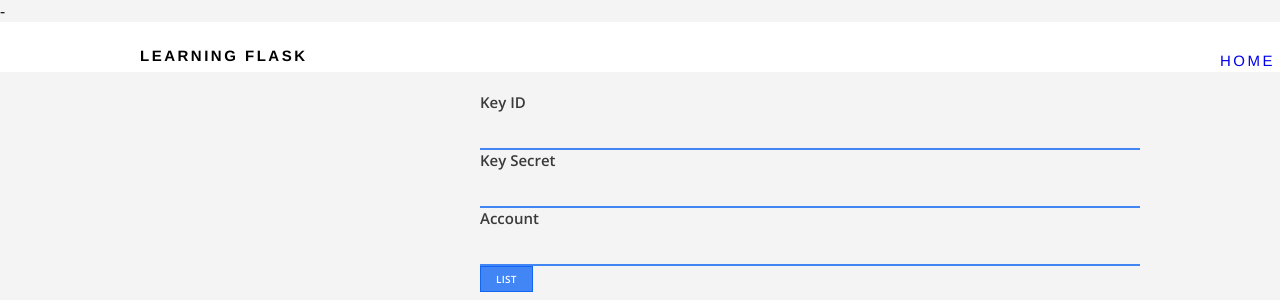
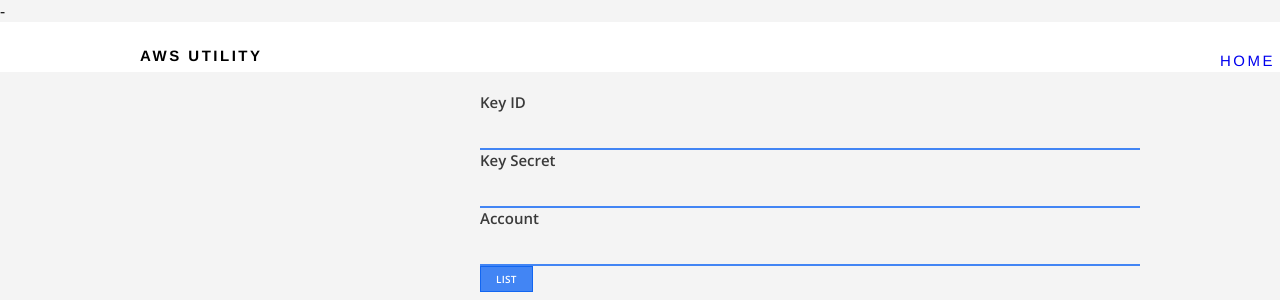
Before and after one commit to myheartsgoon/AWS-boto, a Flask app: page / in a window 1280 px wide. Shown: the top 300 px of the page. Run offline with Flask 2, Linux system fonts and the light colour scheme.

Commit message:
Change title in layout

```diff
--- a/templates/layout.html
+++ b/templates/layout.html
@@ -9,7 +9,7 @@
     <header>
       {% block header %}
       <div class="container">
-        <h1 class="title">Learning Flask</h1>
+        <h1 class="title">AWS Utility</h1>
       </div>
 
       <div class="corner">
```
